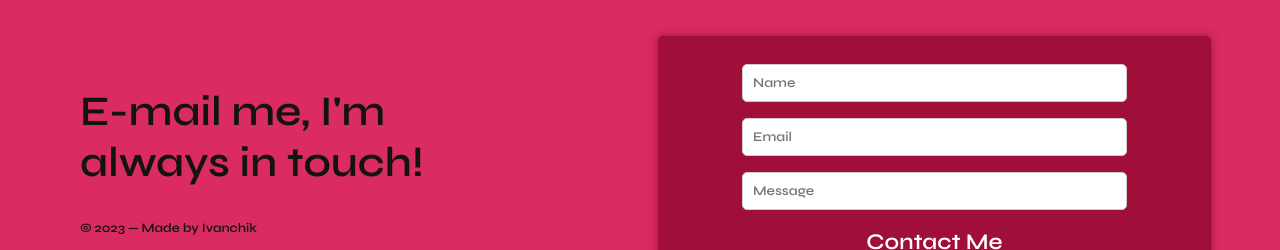
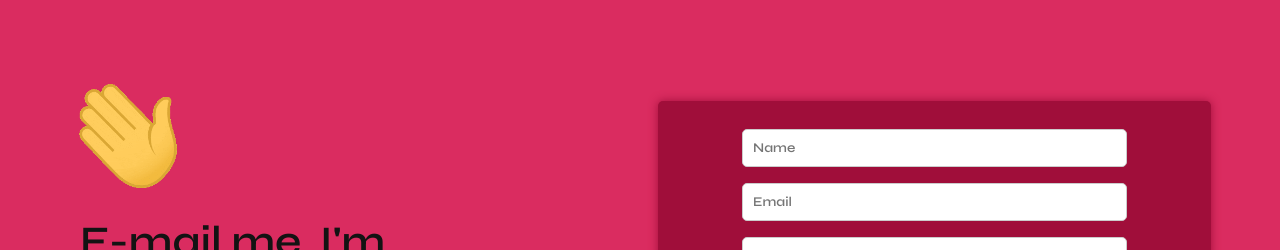
Before and after one commit to IvanchikIvan/Ivanchik-Portfolio, a React (Create React App) app: page / in a window 1280 px wide. Shown: the part 1653-1903 px from the top of the page. Built offline with nearby package versions, Linux system fonts and the light colour scheme.

Commit message:
Footer title redesing

```diff
--- a/src/components/Footer/Footer.css
+++ b/src/components/Footer/Footer.css
@@ -80,6 +80,15 @@
   cursor: pointer;
 }
 
+.im-glad-to-answer-your-questions-image__container {
+  width: 130px;
+  height: 130px;
+}
+.im-glad-to-answer-your-questions__image {
+  width: 100%;
+  height: auto;
+}
+
 @media (max-width: 768px) {
   .footer {
     flex-direction: column;
--- a/src/components/Footer/Footer.js
+++ b/src/components/Footer/Footer.js
@@ -1,10 +1,14 @@
 import React from "react";
 import "./Footer.css";
+import hello from "../Assets/hello.gif";
 
 const Footer = () => {
   return (
     <footer className="footer" id="footer">
       <div className="im-glad-to-answer-your-questions">
+        <div className="im-glad-to-answer-your-questions-image__container">
+          <img src={hello} className="im-glad-to-answer-your-questions__image"></img>
+        </div>
         <p>E-mail me, I'm always in touch!</p>
         <p className="made-by-Ivanchik">© 2023 — Made by Ivanchik</p>
       </div>
```
Also changed, not shown: src/components/Assets/hello.gif (added).
